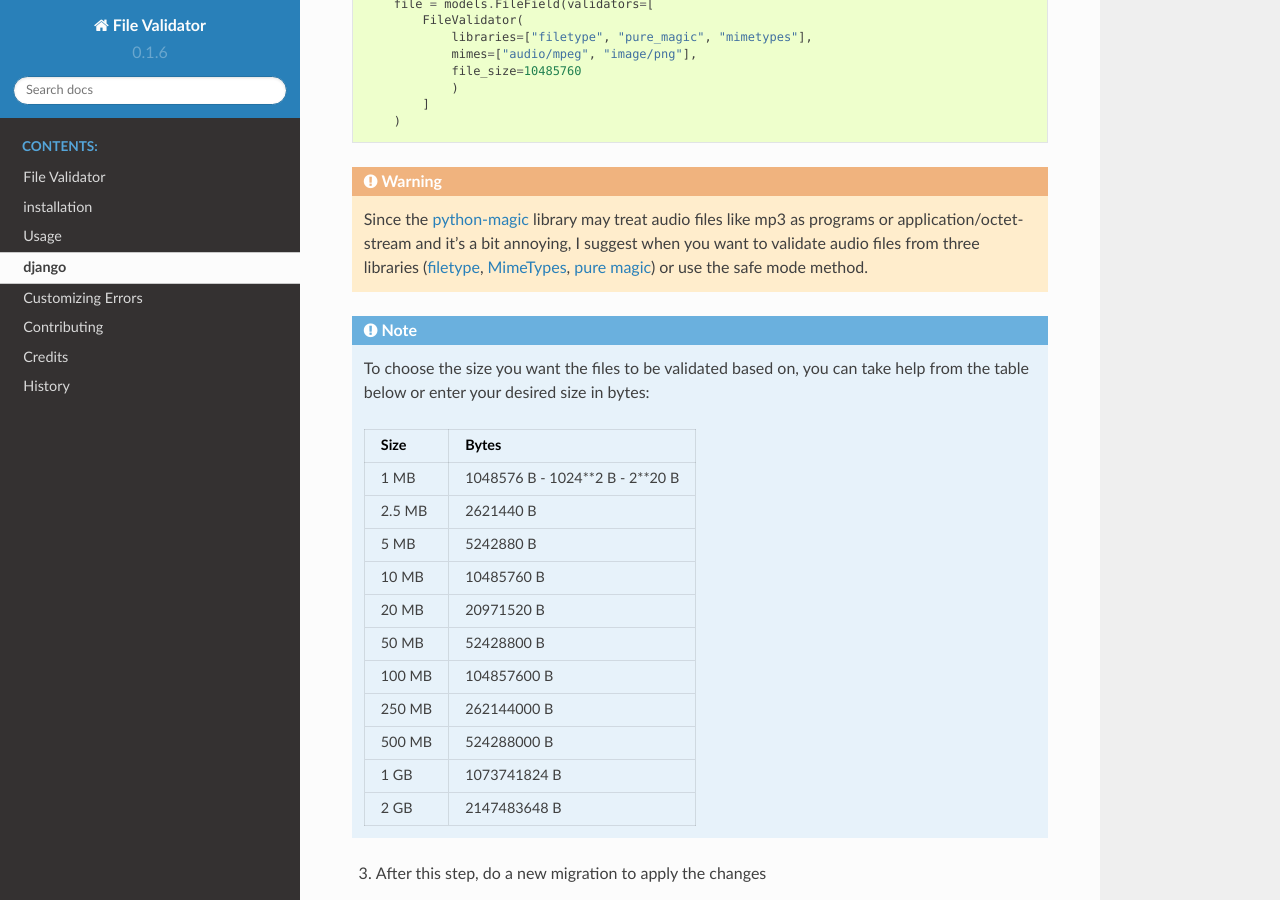
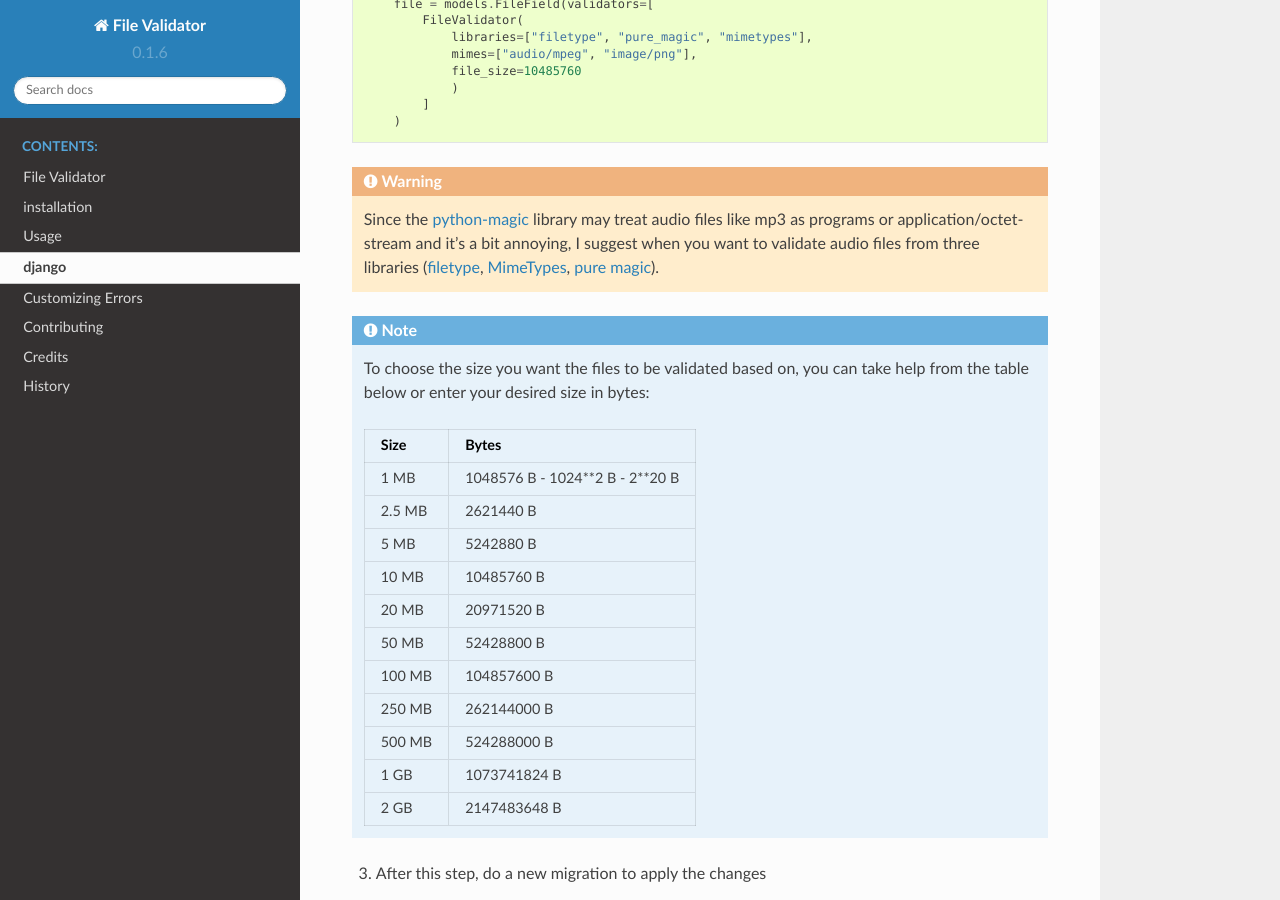
Before and after one commit to file-validator/file-validator, a Sphinx documentation site: the page built from docs/django.rst, in a window 1280 px wide and 900 px high, scrolled down 701 px. Built offline with Sphinx 7.4.7 and the Read the Docs theme 2.0.0, drawn with Linux system fonts in a browser that asks for light colours.

Commit message:
docs: update documentation

```diff
--- a/docs/django.rst
+++ b/docs/django.rst
@@ -46,7 +46,7 @@ and ``file_size`` is the size you want the file to be validated against
     Since the `python-magic <https://github.com/ahupp/python-magic>`_ library may treat audio files
     like mp3 as programs or application/octet-stream and it's a bit
     annoying, I suggest when you want to validate audio files from
-    three libraries (`filetype <https://github.com/h2non/filetype.py>`_, `MimeTypes <https://docs.python.org/3/library/mimetypes.html>`_, `pure magic <https://github.com/cdgriffith/puremagic>`_) or use the safe mode method.
+    three libraries (`filetype <https://github.com/h2non/filetype.py>`_, `MimeTypes <https://docs.python.org/3/library/mimetypes.html>`_, `pure magic <https://github.com/cdgriffith/puremagic>`_).
 
 
 
```
